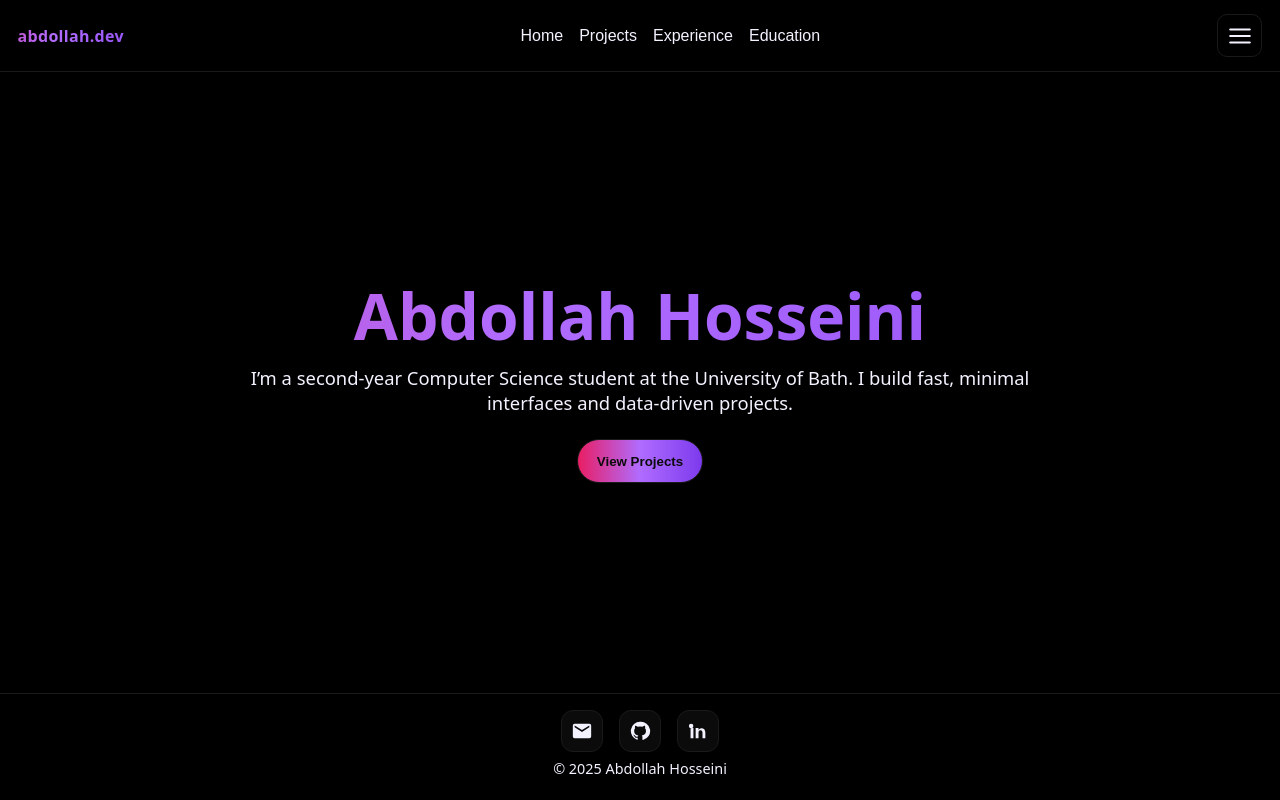
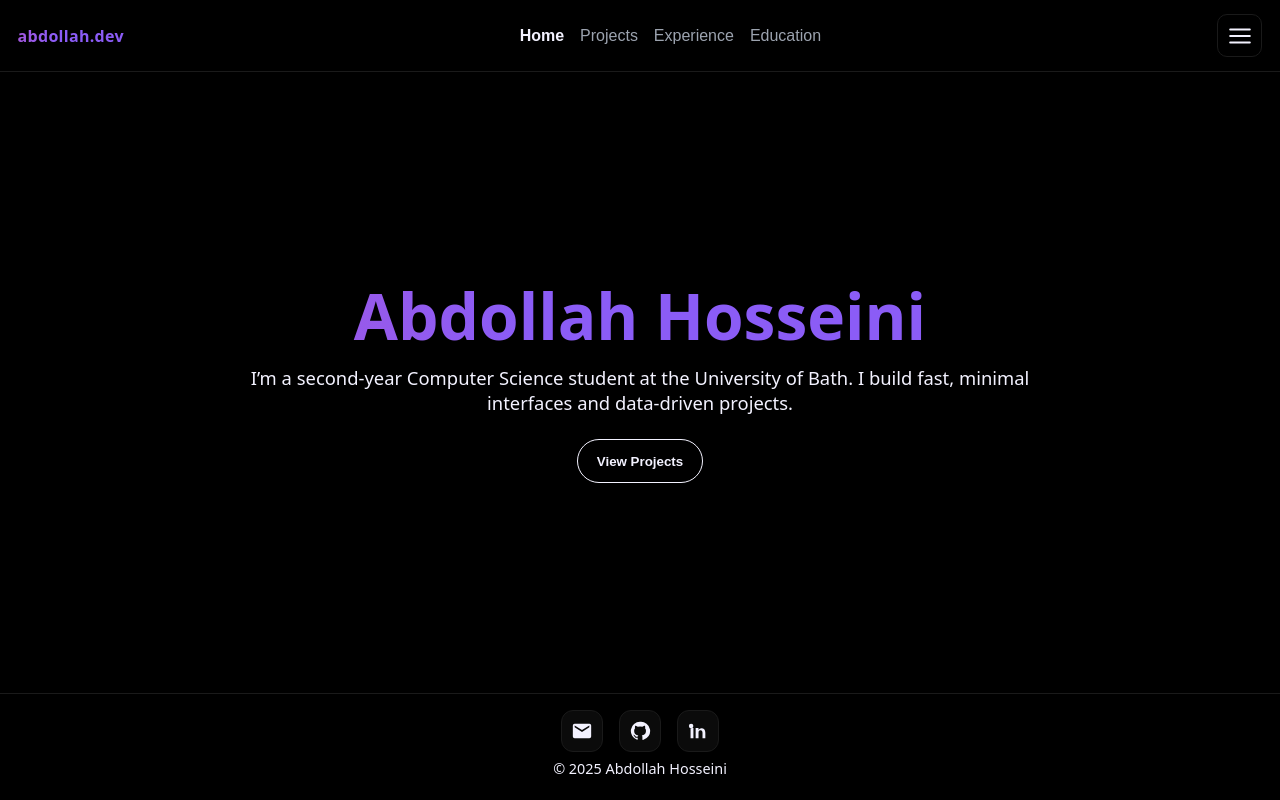
Before and after one commit to AbdollahHosseini/abdollah-portfolio, a React (Vite) app: page / in a window 1280 px wide. Built offline with nearby package versions, Linux system fonts and the light colour scheme; the HTML template or start-up script is replaced by a standard one.

Commit message:
styling changes v2.6

```diff
--- a/src/index.css
+++ b/src/index.css
@@ -19,9 +19,9 @@
   --space-md: 1.5rem;
 
   /* pink -> purple gradient (tuned to your refs) */
-  --g1: #e91e63; /* darker pink */
-  --g2: #b06cff; /* violet */
-  --g3: #7c3aed; /* purple */
+  --g1: #ec4899; /* pink */
+  --g2: #8b5cf6; /* purple */
+  --g3: #8b5cf6; /* purple */
 }
 
 * { box-sizing: border-box; }
@@ -51,7 +51,7 @@ a:hover { text-decoration: underline; }
 /* Minimal text-only tabs */
 .tab{
   background: transparent;
-  color: var(--muted);
+  color: #9ca3af;
   border: none;
   font-size: 1rem;
   font-weight: 500;
@@ -59,11 +59,12 @@ a:hover { text-decoration: underline; }
   cursor: pointer;
   transition: color .2s ease;
 }
-.tab:hover{ color: var(--text); }
+.tab:hover{ color: #d1d5db; }
 
-/* Active = gradient text */
+/* Active = solid color */
 .tab.active{
   color: var(--text);
+  font-weight: 600;
 }
 
 /* ───────── Main shell / Sections ───────── */
@@ -142,13 +143,44 @@ a:hover { text-decoration: underline; }
   display: inline-block; font-weight: 600;
   padding: .85rem 1.15rem; border-radius: 999px;
   border: 1px solid var(--border);
-  transition: transform .15s ease, border-color .15s ease, background .15s ease;
+  transition: transform .15s ease, border-color .15s ease, color .2s ease, text-shadow .2s ease;
   cursor: pointer;
+  position: relative;
+  overflow: hidden;
 }
 .btn:hover { transform: translateY(-1px); border-color: #2e2e2e; }
 .btn-solid {
-  background: linear-gradient(90deg, var(--g1), var(--g2), var(--g3));
-  color: #0b0b0b;
+  background: transparent;
+  color: var(--text);
+  border: 1px solid var(--text);
+}
+.btn-solid::before {
+  content: '';
+  position: absolute;
+  top: 50%;
+  left: 50%;
+  width: 0;
+  height: 0;
+  background: var(--text);
+  border-radius: 50%;
+  transform: translate(-50%, -50%);
+  transition: width 0.6s ease, height 0.6s ease, opacity 0.1s ease;
+  z-index: -1;
+  opacity: 0;
+}
+.btn-solid:hover::before {
+  width: 300px;
+  height: 300px;
+  opacity: 1;
+}
+.btn-solid:not(:hover)::before {
+  transition: width 0.8s ease, height 0.8s ease, opacity 0.1s ease;
+  opacity: 0;
+}
+.btn-solid:hover {
+  color: #000000;
+  text-shadow: 0 0 10px rgba(255, 255, 255, 0.8), 0 0 20px rgba(255, 255, 255, 0.6), 0 0 30px rgba(255, 255, 255, 0.4);
+  border-color: var(--text);
 }
 .btn-ghost { background: transparent; color: var(--text); }
 
@@ -256,16 +288,17 @@ a:hover { text-decoration: underline; }
   padding: .9rem 1.1rem;
   background: transparent;
   border: none;
-  color: var(--muted);
+  color: #9ca3af;
   font-size: 1rem;
   border-top: 1px solid var(--border);
   cursor: pointer;
   transition: color .2s ease;
 }
 .mobile-item:first-child{ border-top: none; }
-.mobile-item:hover{ color: var(--text); }
+.mobile-item:hover{ color: #d1d5db; }
 .mobile-item.active{
-  color: var(--text);
+  color: #3b82f6;
+  font-weight: 600;
 }
 
 /* Show hamburger on small screens, hide desktop tabs */
```
